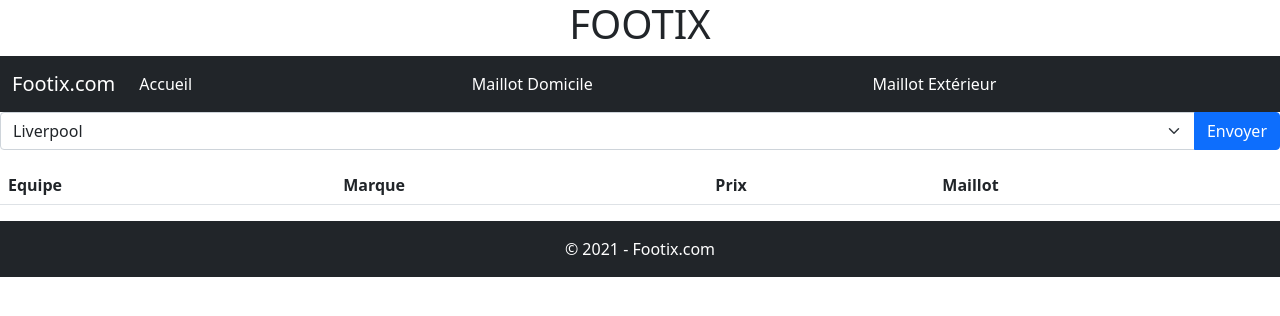
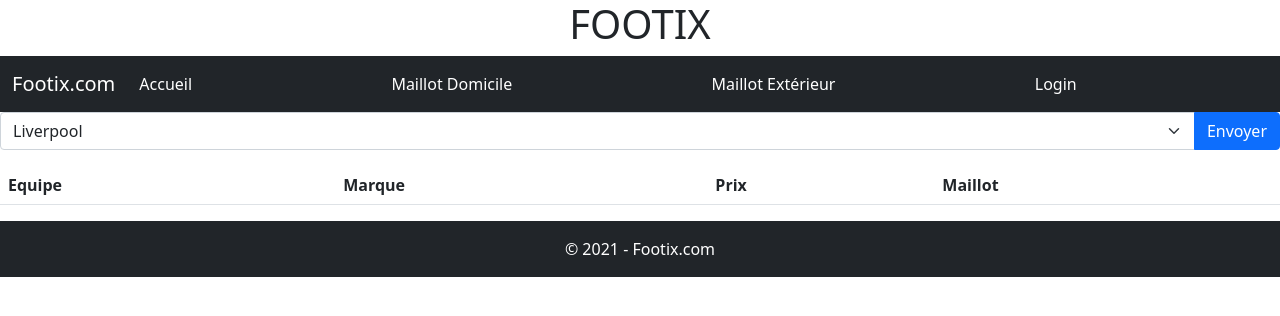
Before and after one commit to MyneTiik/PHP, a PHP site: page /main.php?nomequipe=1 in a window 1280 px wide. Shown: the top 316 px of the page. Run offline with PHP 8.4, Linux system fonts and the light colour scheme; data comes from the database, SQL or seed files in the repository; lists and menus that the app fills with data are empty.

Commit message:
Update main.php

```diff
--- a/main.php
+++ b/main.php
@@ -32,6 +32,12 @@
                     <ul class="navbar-nav">
                     <li class="nav-item">
                         <a class="nav-link active" aria-current="page" href="maillot_exte.php">Maillot Ext&eacuterieur</a>
+                    </ul>
+                </div>
+                <div class="collapse navbar-collapse" id="navbarNav">
+                    <ul class="navbar-nav">
+                    <li class="nav-item">
+                        <a class="nav-link active" aria-current="page" href="login.php">Login</a>
                     </ul>
                 </div>
             </div>
```
